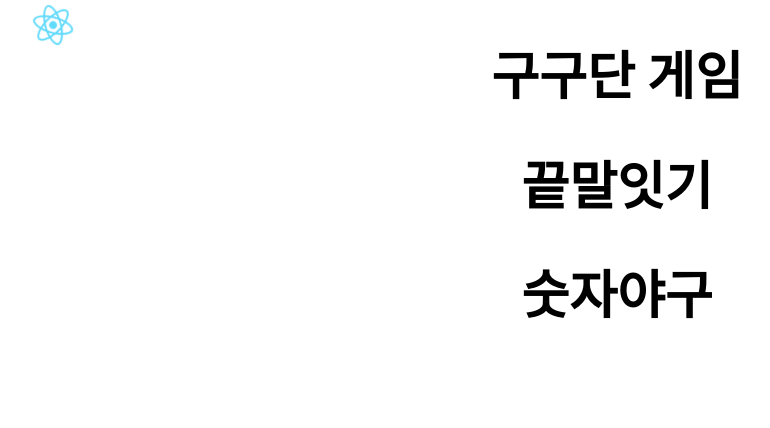
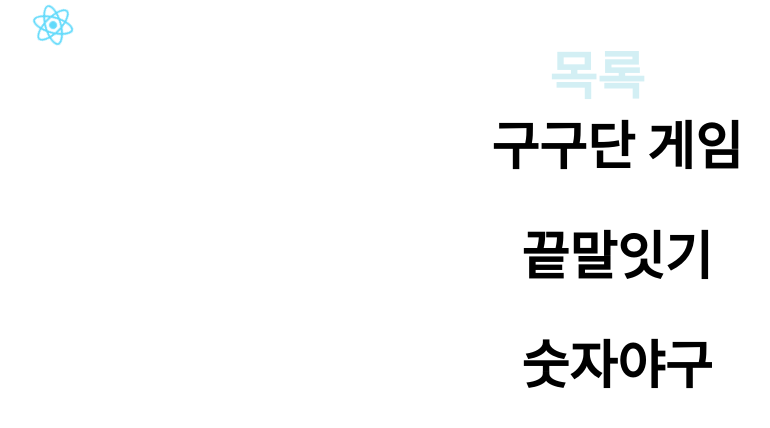
Before and after one commit to leedokchidok19/minigames, a React (Create React App) app: page / in a window 1280 px wide. Shown: the top 428 px of the page, without its empty margins (43-813 px from the left). Built offline with nearby package versions, Linux system fonts and the light colour scheme.

Commit message:
header title 추가

```diff
--- a/src/App.css
+++ b/src/App.css
@@ -19,6 +19,7 @@
   pointer-events: none;
 }
 .header{
+  display: flex;
   width: 100%;
   height: 50px;
 }
@@ -29,6 +30,12 @@ height: 100%;
 .header .logo{
   width: 100%;
   height: 100%;
+}
+.header-h{
+  width: 70%;
+  height: 100%;
+  margin: 0;
+  color: var(--background-color);
 }
 @media (prefers-reduced-motion: no-preference) {
   .App-logo, .header .logo {
--- a/src/App.js
+++ b/src/App.js
@@ -11,6 +11,9 @@ class App extends Component {
         <div className="header-logo">
           <img className="logo" src={img_logo} title="logo" alt="logo" target="_blank"/>
         </div>
+        <div className="header-h">
+          <h1>목록</h1>
+        </div>
       </header>
         <MinigamesModules />
       </div>
--- a/src/minigames/Minigames.css
+++ b/src/minigames/Minigames.css
@@ -1,5 +1,6 @@
 .minigames{
   position: absolute;
+  top: 70px;
   width: 80%;
   height: 540px;
 }
```
